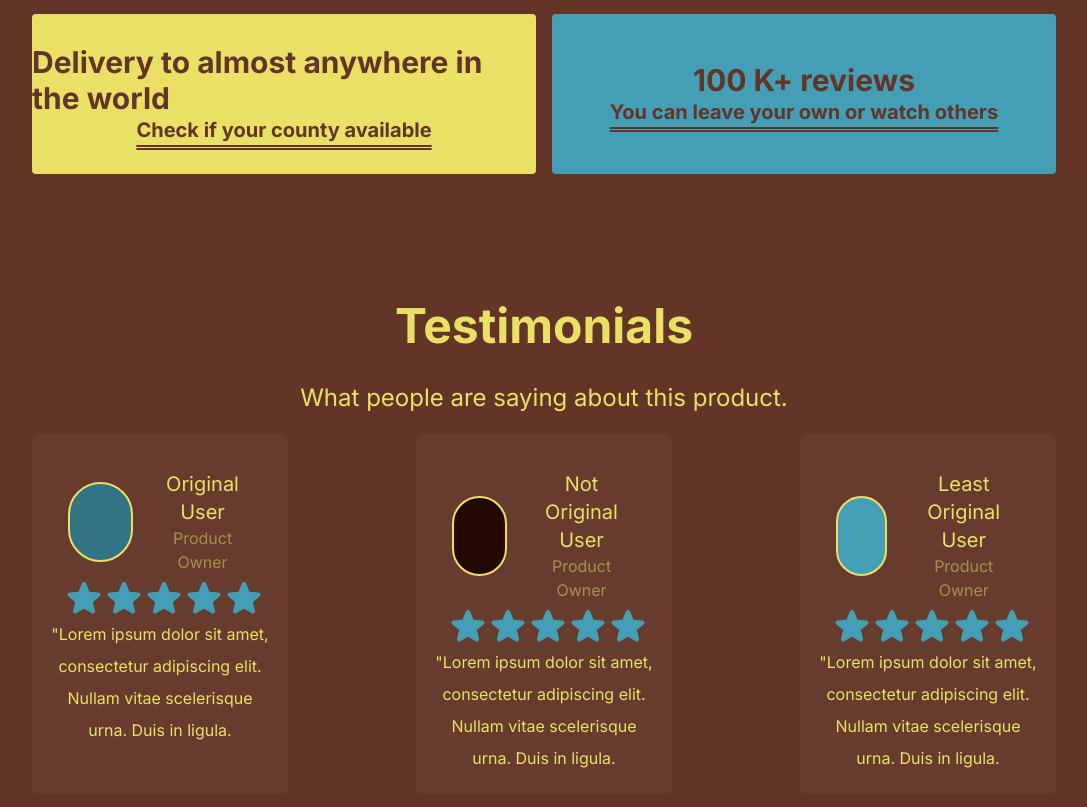
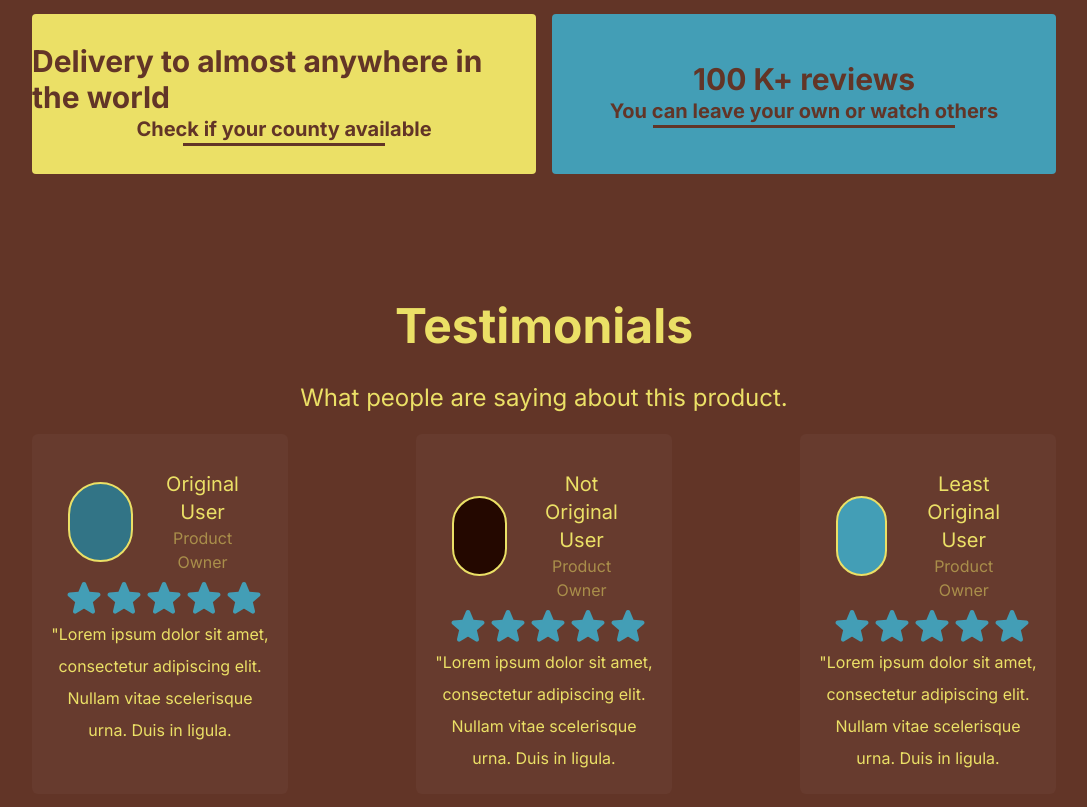
Before and after one commit to Kadgar782/ChocolateLanding, a Next.js app: page / in a window 1280 px wide. Shown: the part 2386-3193 px from the top of the page, without its empty margins (96-1183 px from the left). Built offline with nearby package versions, Linux system fonts and the light colour scheme.

Commit message:
Underline change

```diff
--- a/app/components/mainBento.tsx
+++ b/app/components/mainBento.tsx
@@ -20,16 +20,17 @@ export const Bento = () => {
             we care about your health
           </h2>
         </div>
-        <div className="col-span-3 flex max-h-[4rem] min-h-[2rem] flex-col place-content-center rounded  bg-text pb-20 pt-20 text-3xl font-bold text-background max-md:col-span-4">
+        <div className="col-span-3 flex max-h-[4rem] min-h-[2rem] flex-col place-content-center rounded  bg-text pb-20 pt-20 text-3xl font-bold text-background max-md:col-span-4 max-md:pl-3 max-md:text-xl">
           <h1 className="flex place-content-center">
             Delivery to almost anywhere in the world
           </h1>
           <Link
             target="_blank"
-            className="link flex place-content-center text-xl underline decoration-double decoration-2 underline-offset-8 hover:-translate-y-1"
+            className="link flex flex-col place-content-center items-center text-xl max-md:text-base"
             href="/"
           >
             Check if your county available
+            <span className="bottom-0 left-0 flex min-h-[3px] w-2/5 origin-bottom-right transform place-self-center bg-background duration-100 ease-in-out hover:scale-y-150 max-md:w-4/5"></span>
           </Link>
         </div>
         <div className="col-span-3 flex max-h-[4rem] min-h-[2rem] flex-col place-content-center rounded bg-accent pb-20 pt-20 text-3xl font-bold  text-background max-md:col-span-4">
@@ -39,9 +40,10 @@ export const Bento = () => {
           <Link
             href="/"
             target="_blank"
-            className="link flex place-content-center text-xl underline decoration-double decoration-2 underline-offset-8 hover:-translate-y-1 max-md:pl-3"
+            className="link flex flex-col place-content-center items-center text-xl max-md:text-base"
           >
             You can leave your own or watch others
+            <span className="bottom-0 left-0 flex min-h-[3px] w-3/5 origin-bottom-right transform place-self-center bg-background duration-100 ease-in-out hover:scale-y-150 max-md:w-4/5 max-md:text-base"></span>
           </Link>
         </div>
       </section>
--- a/app/page.tsx
+++ b/app/page.tsx
@@ -33,7 +33,7 @@ export default function Home() {
       </h1>
       <Features />
       {/* Carousel with display of available products */}
-      <h1 className="flex  pt-32  text-5xl text-text max-md:text-4xl">
+      <h1 className="flex  pt-32  text-5xl text-text max-md:pl-2 max-md:text-4xl">
         <strong>Take a look at our most popular products</strong>
       </h1>
       <section className="flex h-[32rem] w-full  items-center justify-center">
```
